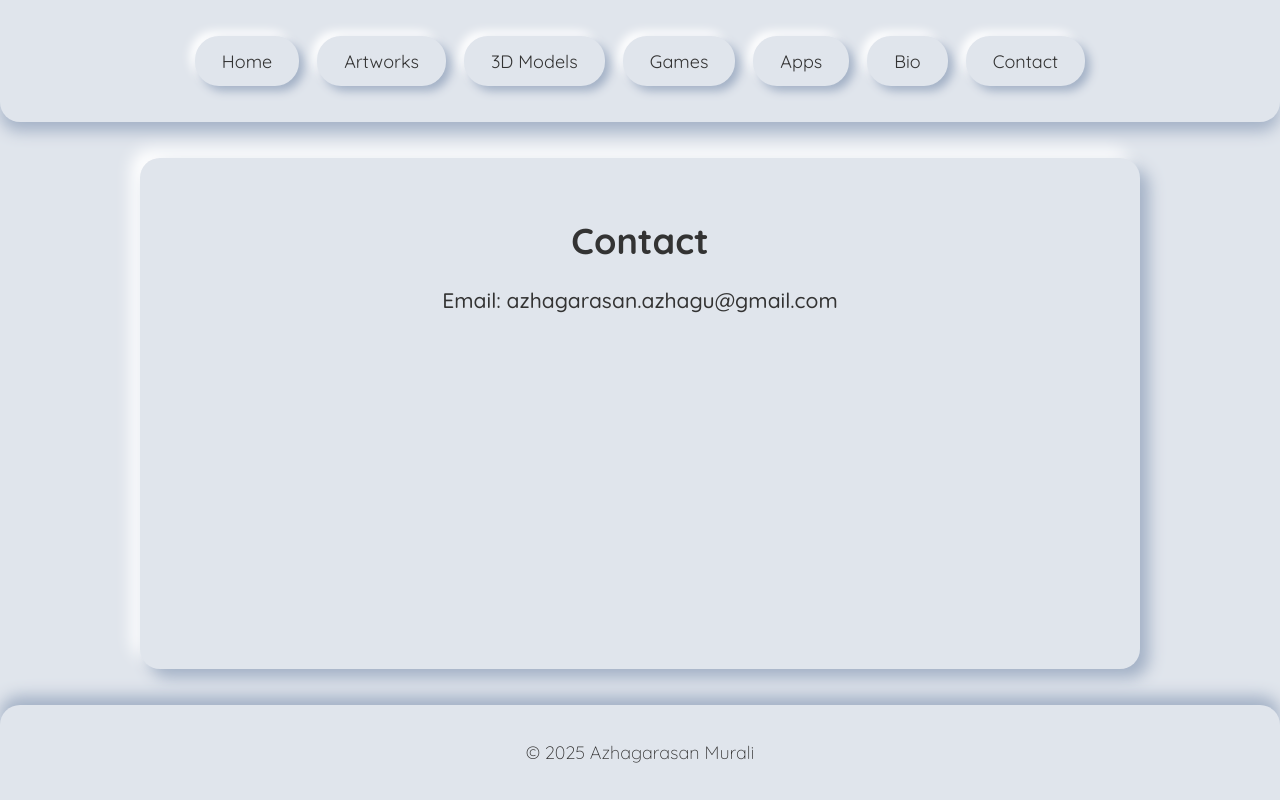
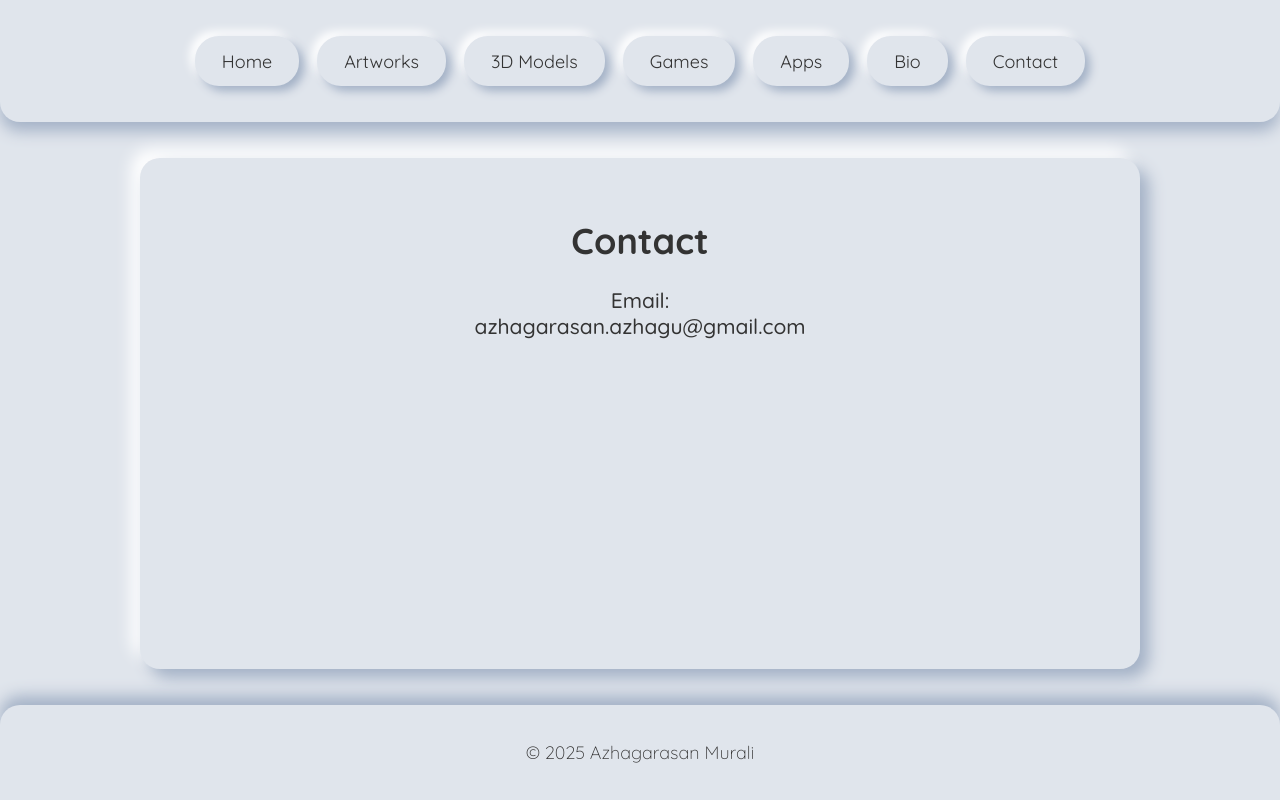
Before and after one commit to azhagarasanmurali/azhagarasanmurali.github.io, a React (Create React App) app: page /contact in a window 1280 px wide. Built offline with nearby package versions, Linux system fonts and the light colour scheme.

Commit message:
Mail hyperlink added.

```diff
--- a/src/pages/Contact.js
+++ b/src/pages/Contact.js
@@ -3,7 +3,7 @@ import React from "react";
 const Contact = () => (
 	<div>
 		<h1>Contact</h1>
-		<h3>Email: azhagarasan.azhagu@gmail.com</h3>
+		<h3>Email: <a href="mailto:azhagarasan.azhagu@gmail.com">azhagarasan.azhagu@gmail.com</a></h3>
 	</div>
 );
 
```
